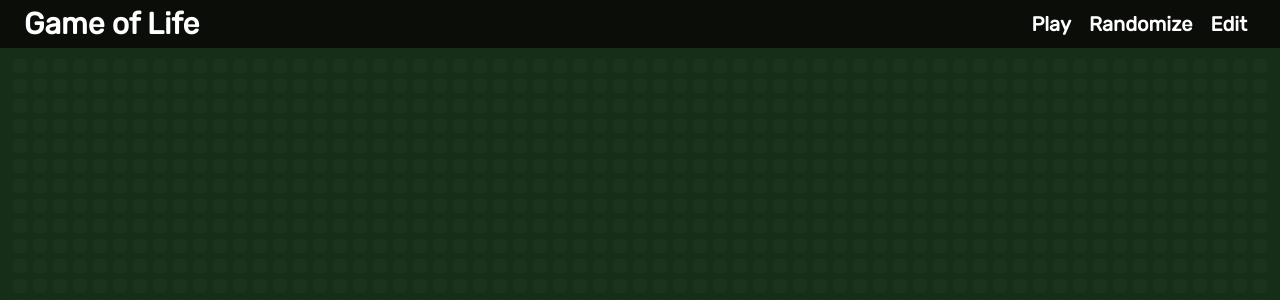
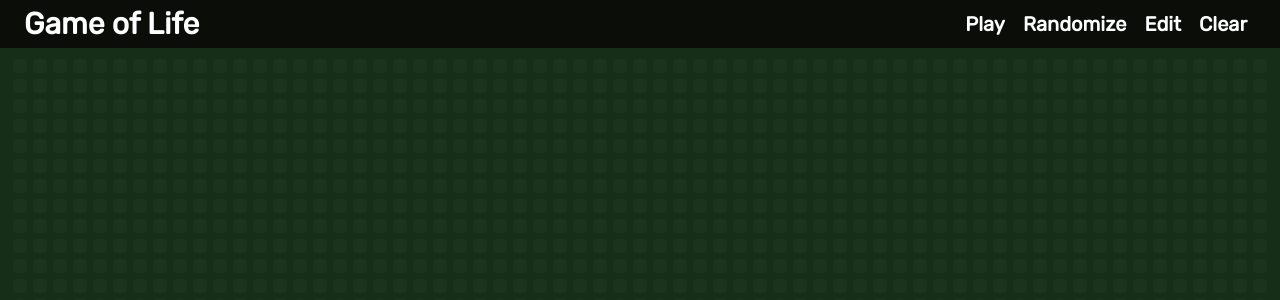
Before and after one commit to 8BitJonny/GameOfLife, a React (Create React App) app: page / in a window 1280 px wide. Shown: the top 300 px of the page. Built offline with nearby package versions, Linux system fonts and the light colour scheme.

Commit message:
added clear button

```diff
--- a/src/Grid.tsx
+++ b/src/Grid.tsx
@@ -86,6 +86,9 @@ class Grid extends React.Component<ComponentsProps, ComponentsState> {
 					this.setState({edit: true, animation: "poppingIn"});
 					callback("EDIT");
 				}
+				return;
+			case "CLEAR":
+				this.setState({gridState: this.generateEmptyState(), animation: undefined});
 				return;
 			default:
 				return;
--- a/src/NavBar.tsx
+++ b/src/NavBar.tsx
@@ -18,7 +18,7 @@ class NavBar extends React.Component<ComponentsProps, ComponentsState> {
 
 	shouldBeDisabled(controlEvent: ControlEvent): boolean {
 		if (this.props.gridControlState === "PLAY") {
-			return controlEvent === "RAND" || controlEvent === "EDIT";
+			return controlEvent !== "PAUSE";
 		} else {
 			return false;
 		}
@@ -43,6 +43,7 @@ class NavBar extends React.Component<ComponentsProps, ComponentsState> {
 					) }
 					<button className={buttonClassname + " active:underline" + this.classesIf(this.shouldBeDisabled("RAND"), " opacity-50 cursor-not-allowed")} onClick={this.handleClick.bind(this,"RAND")}>Randomize</button>
 					<button className={buttonClassname + " active:underline" + this.classesIf(this.props.gridControlState === "EDIT", " underline") + this.classesIf(this.shouldBeDisabled("EDIT"), " opacity-50 cursor-not-allowed")} onClick={this.handleClick.bind(this,"EDIT")}>Edit</button>
+					<button className={buttonClassname + " active:underline" + this.classesIf(this.shouldBeDisabled("CLEAR"), " opacity-50 cursor-not-allowed")} onClick={this.handleClick.bind(this,"CLEAR")}>Clear</button>
 				</div>
 			</div>
 		);
--- a/src/model/controlEvent.ts
+++ b/src/model/controlEvent.ts
@@ -1 +1 @@
-export type ControlEvent = "PLAY" | "PAUSE" | "SLOW" | "FAST" | "RAND" | "EDIT";
+export type ControlEvent = "PLAY" | "PAUSE" | "SLOW" | "FAST" | "RAND" | "EDIT" | "CLEAR";
```
